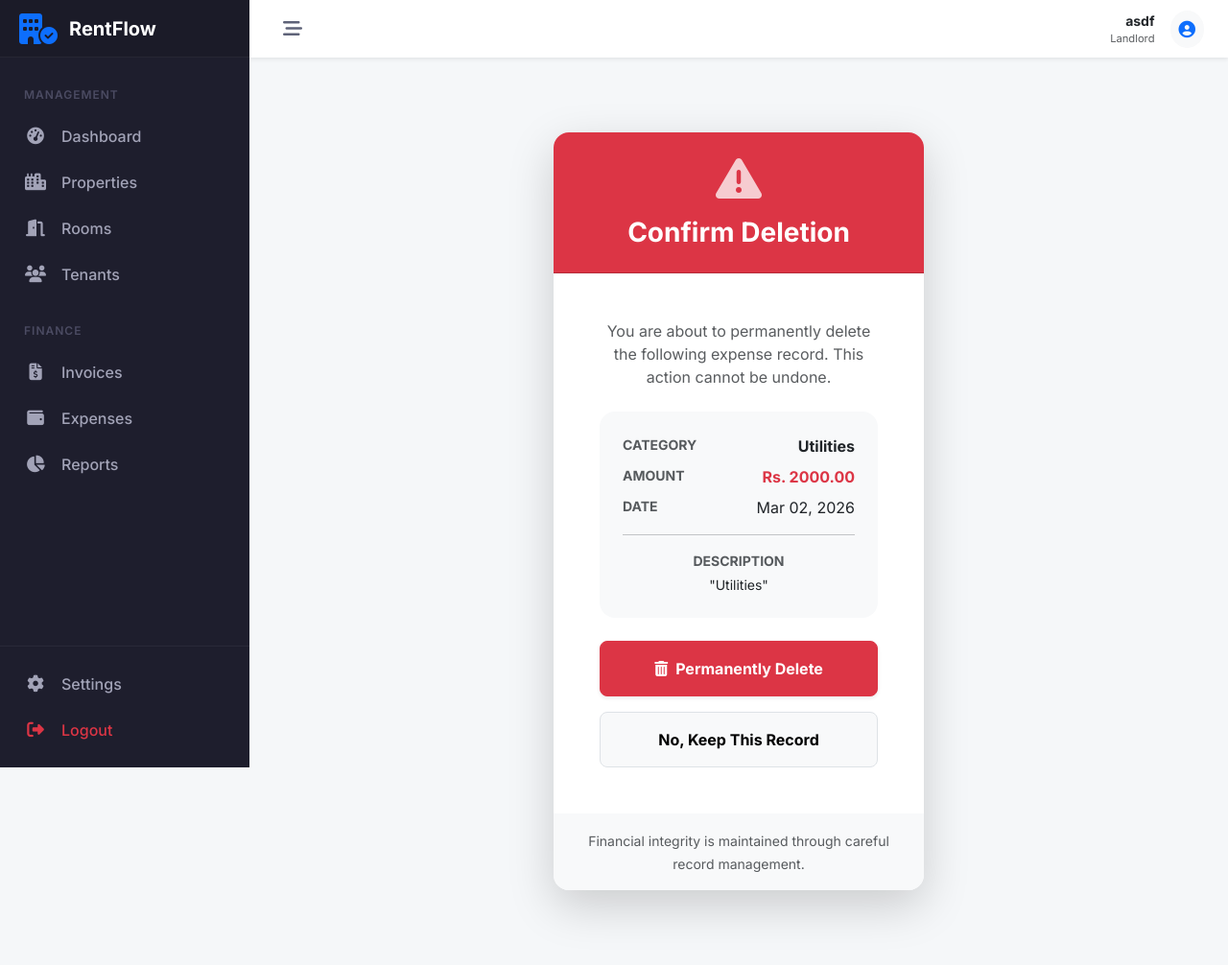
After one commit to sameer9860/-RentFlow-Landlord-Tenant-Management-System, a Django app: page /payments/expenses/2/delete/ in a window 1280 px wide. The commit adds this page. Shown: the whole page at 96% size. Run offline with Django 5.2, Linux system fonts and the light colour scheme; a user stored in the database is signed in; data comes from the database, SQL or seed files in the repository.

Commit message:
feat add edit and delete

```diff
--- a/payments/forms.py
+++ b/payments/forms.py
@@ -15,9 +15,10 @@ class PaymentForm(forms.ModelForm):
 class ExpenseForm(forms.ModelForm):
     class Meta:
         model = Expense
-        fields = ['category', 'amount', 'description']
+        fields = ['category', 'amount', 'date', 'description']
         widgets = {
             'category': forms.Select(attrs={'class': 'form-select'}),
             'amount': forms.NumberInput(attrs={'class': 'form-control', 'placeholder': 'Amount'}),
+            'date': forms.DateInput(attrs={'class': 'form-control', 'type': 'date'}),
             'description': forms.Textarea(attrs={'class': 'form-control', 'placeholder': 'Description', 'rows': 3}),
         }
--- /dev/null
+++ b/payments/templates/payments/expense_confirm_delete.html
@@ -0,0 +1,56 @@
+{% extends 'core/base.html' %}
+
+{% block title %}Delete Expense - RentFlow{% endblock %}
+
+{% block content %}
+<div class="row justify-content-center py-5">
+    <div class="col-lg-5 col-md-7">
+        <div class="card border-0 shadow-lg rounded-4 overflow-hidden">
+            <div class="card-header bg-danger py-4 text-center text-white">
+                <i class="fa-solid fa-triangle-exclamation fa-3x mb-3 opacity-75"></i>
+                <h3 class="fw-bold mb-0">Confirm Deletion</h3>
+            </div>
+            <div class="card-body p-4 p-md-5 text-center bg-white">
+                <p class="text-muted mb-4">You are about to permanently delete the following expense record. This action cannot be undone.</p>
+
+                <div class="bg-light p-4 rounded-4 mb-4 text-start">
+                    <div class="d-flex justify-content-between mb-2">
+                        <span class="text-muted small text-uppercase fw-bold">Category</span>
+                        <span class="fw-bold text-dark">{{ object.get_category_display }}</span>
+                    </div>
+                    <div class="d-flex justify-content-between mb-2">
+                        <span class="text-muted small text-uppercase fw-bold">Amount</span>
+                        <span class="fw-bold text-danger">Rs. {{ object.amount }}</span>
+                    </div>
+                    <div class="d-flex justify-content-between">
+                        <span class="text-muted small text-uppercase fw-bold">Date</span>
+                        <span class="text-dark">{{ object.date|date:"M d, Y" }}</span>
+                    </div>
+                    {% if object.description %}
+                    <hr class="my-3 opacity-10">
+                    <div class="text-center">
+                        <span class="text-muted small d-block mb-1 text-uppercase fw-bold">Description</span>
+                        <p class="small text-dark mb-0 italic">"{{ object.description }}"</p>
+                    </div>
+                    {% endif %}
+                </div>
+
+                <form method="post">
+                    {% csrf_token %}
+                    <div class="d-grid gap-3">
+                        <button type="submit" class="btn btn-danger py-3 fw-bold rounded-3 shadow-sm">
+                            <i class="fa-solid fa-trash-can me-2"></i>Permanently Delete
+                        </button>
+                        <a href="{% url 'payments:expense_list' %}" class="btn btn-light py-3 fw-bold rounded-3 border">
+                            No, Keep This Record
+                        </a>
+                    </div>
+                </form>
+            </div>
+            <div class="card-footer bg-light py-3 border-0 text-center">
+                <small class="text-muted small">Financial integrity is maintained through careful record management.</small>
+            </div>
+        </div>
+    </div>
+</div>
+{% endblock %}
--- a/payments/urls.py
+++ b/payments/urls.py
@@ -2,8 +2,8 @@ from django.urls import path
 from .views import (
     InvoiceListView, GenerateInvoicesView, MarkInvoicePaidView,
     InvoiceDetailView, ProcessPaymentView,
-    ExpenseListView, ExpenseCreateView, FinancialReportView,
-    ExportReportPDFView, ExportReportCSVView
+    ExpenseListView, ExpenseCreateView, ExpenseUpdateView, ExpenseDeleteView,
+    FinancialReportView, ExportReportPDFView, ExportReportCSVView
 )
 
 app_name = 'payments'
@@ -18,6 +18,8 @@ urlpatterns = [
     # Expenses
     path('expenses/', ExpenseListView.as_view(), name='expense_list'),
     path('expenses/add/', ExpenseCreateView.as_view(), name='expense_create'),
+    path('expenses/<int:pk>/edit/', ExpenseUpdateView.as_view(), name='expense_edit'),
+    path('expenses/<int:pk>/delete/', ExpenseDeleteView.as_view(), name='expense_delete'),
 
     # Reports
     path('reports/monthly/', FinancialReportView.as_view(), name='financial_report'),
--- a/payments/views.py
+++ b/payments/views.py
@@ -10,7 +10,7 @@ from properties.models import Tenancy
 from .models import RentInvoice, Payment, Expense
 from .forms import PaymentForm, ExpenseForm
 from django.db.models import Sum, Count
-from django.views.generic import ListView, CreateView
+from django.views.generic import ListView, CreateView, UpdateView, DeleteView
 from django.urls import reverse_lazy
 from django.http import HttpResponse
 import io
@@ -212,6 +212,31 @@ class ExpenseCreateView(LandlordRequiredMixin, CreateView):
         messages.success(self.request, "Expense added successfully!")
         return super().form_valid(form)
 
+class ExpenseUpdateView(LandlordRequiredMixin, UpdateView):
+    model = Expense
+    form_class = ExpenseForm
+    template_name = 'payments/expense_form.html'
+    success_url = reverse_lazy('payments:expense_list')
+
+    def get_queryset(self):
+        return Expense.objects.filter(landlord=self.request.user)
+
+    def form_valid(self, form):
+        messages.success(self.request, "Expense updated successfully!")
+        return super().form_valid(form)
+
+class ExpenseDeleteView(LandlordRequiredMixin, DeleteView):
+    model = Expense
+    template_name = 'payments/expense_confirm_delete.html'
+    success_url = reverse_lazy('payments:expense_list')
+
+    def get_queryset(self):
+        return Expense.objects.filter(landlord=self.request.user)
+
+    def form_valid(self, form):
+        messages.success(self.request, "Expense deleted successfully!")
+        return super().form_valid(form)
+
 class FinancialReportView(LandlordRequiredMixin, ListView):
     template_name = 'payments/financial_report.html'
     context_object_name = 'report_data'
```
Also changed, not shown: payments/templates/payments/expense_list.html (+17 -2 lines).
